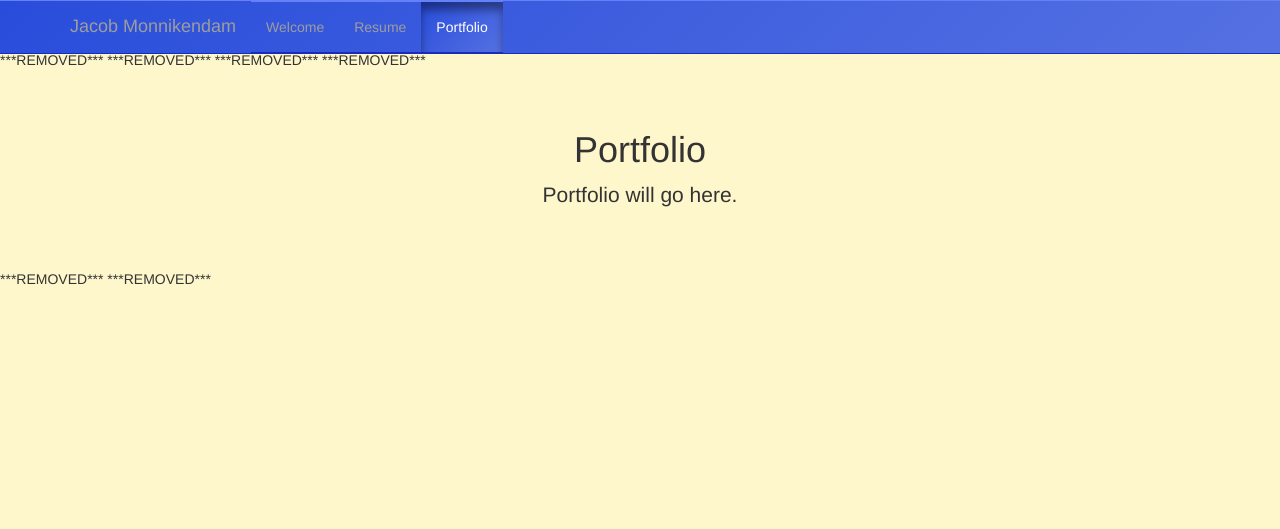
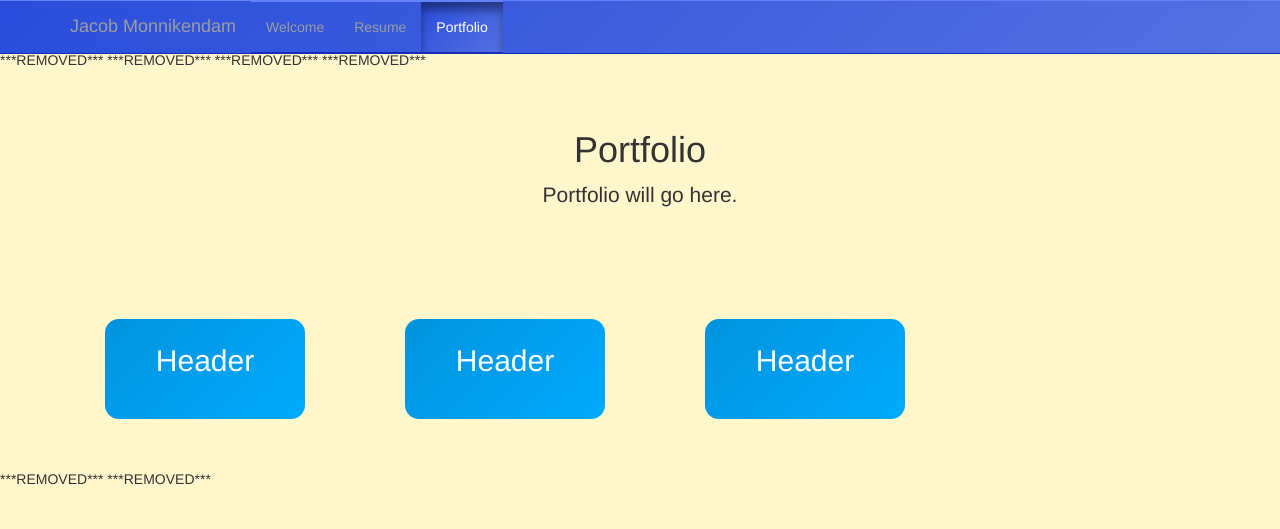
Before and after one commit to TechnicallyDifficult/Codeup-Web-Exercises, a PHP site: page /portfolio.html in a window 1280 px wide. Shown: the top 529 px of the page. Run offline with PHP 8.4, Linux system fonts and the light colour scheme.

Commit message:
Slight test edits

```diff
--- a/public/css/welcome_resume_portfolio.css
+++ b/public/css/welcome_resume_portfolio.css
@@ -14,6 +14,24 @@ body {
     color: white;
     text-align: center;
     padding: 5px;
+    border-radius: 1em;
+}
+
+.growing-box {
+    position: relative;
+    transition: width 0.2s, height 0.2s, left 0.2s;
+    width: 200px;
+    height: 100px;
+    margin: 50px;
+    float: left;
+    left: 0;
+}
+
+.growing-box:hover {
+    transition: width 0.2s, height 0.2s, left 0.2s;
+    width: 400px;
+    height: 300px;
+    left: -100px;
 }
 
 .navbar {
@@ -23,9 +41,11 @@ body {
     border-bottom: 1px solid #192bb9;
 }
 
+/*
 .navbar-inverse .navbar-toggle:hover {
     background-color: #6581fa;
 }
+*/
 
 .navbar-inverse .navbar-nav>.active>a {
     background-color: #294ddb;
@@ -33,11 +53,13 @@ body {
     box-shadow: 0 8px 8px rgba(0,0,0,0.4) inset;
 }
 
+/*
 .navbar-inverse .navbar-nav>.active>a:hover {
     background-color: #294ddb;
     background-image: linear-gradient(-45deg, #5571e2, #294ddb);
     box-shadow: 0 8px 8px rgba(0,0,0,0.4) inset;
 }
+*/
 
 .navbar-inverse .navbar-toggle:focus, .navbar-inverse .navbar-toggle:active {
     background-color: #294ddb;
--- a/public/portfolio.html
+++ b/public/portfolio.html
@@ -58,7 +58,18 @@
                 <h1>Portfolio</h1>
                 <p class="lead">Portfolio will go here.</p>
             </header>
-            <!-- In here, use JS to make boxes that move around the screen in a square pattern. -->
+            <div class="row">
+                <div class="content-box growing-box">
+                    <h2>Header</h2>
+                </div>
+                <div class="content-box growing-box">
+                    <h2>Header</h2>
+                </div>
+                <div class="content-box growing-box">
+                    <h2>Header</h2>
+                </div>
+            </div>
+            <!-- Boxes should grow slightly when hovered over. When clicked, they should break free of their position, move up, and over to the middle. Then they should grow larger and display their full content. -->
         </main><!-- /.container -->
 
         <!-- Bootstrap core JavaScript
```
